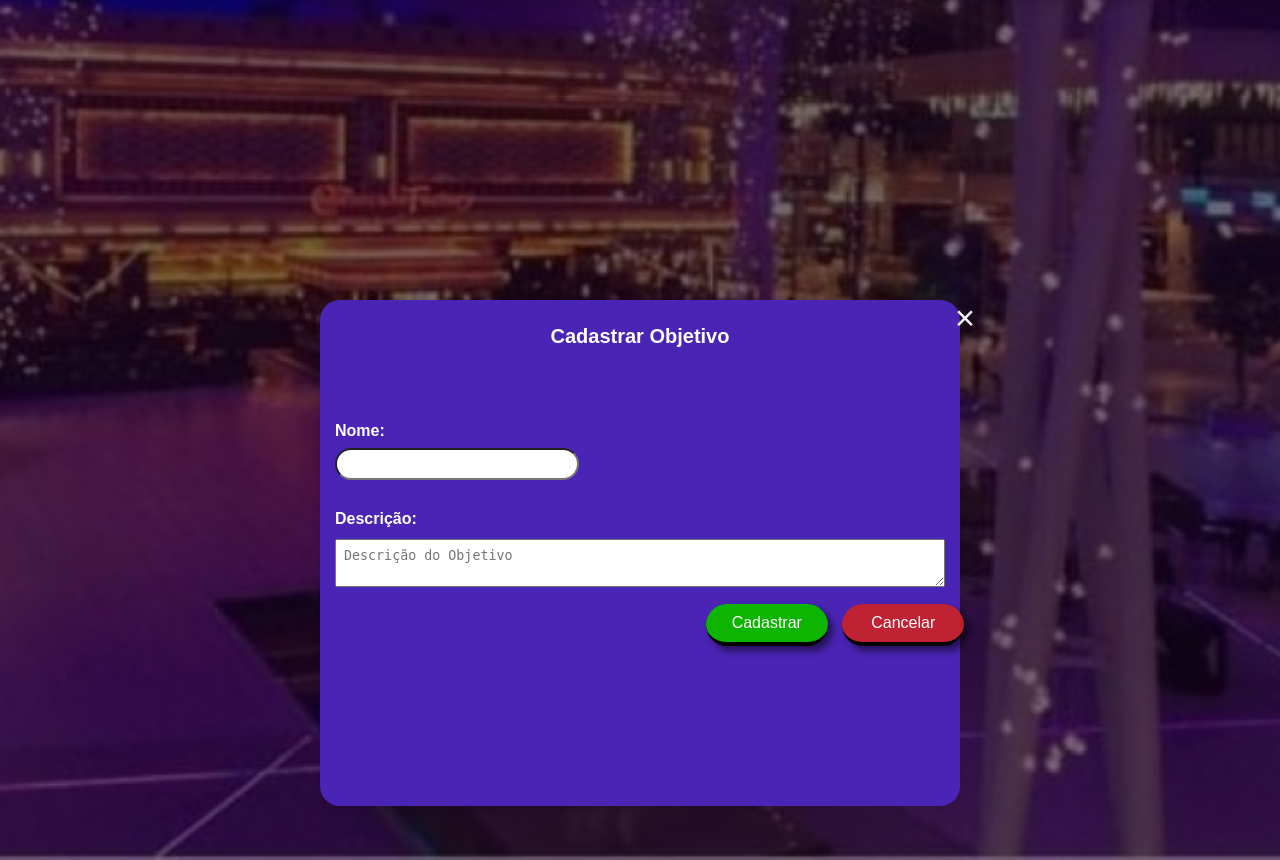
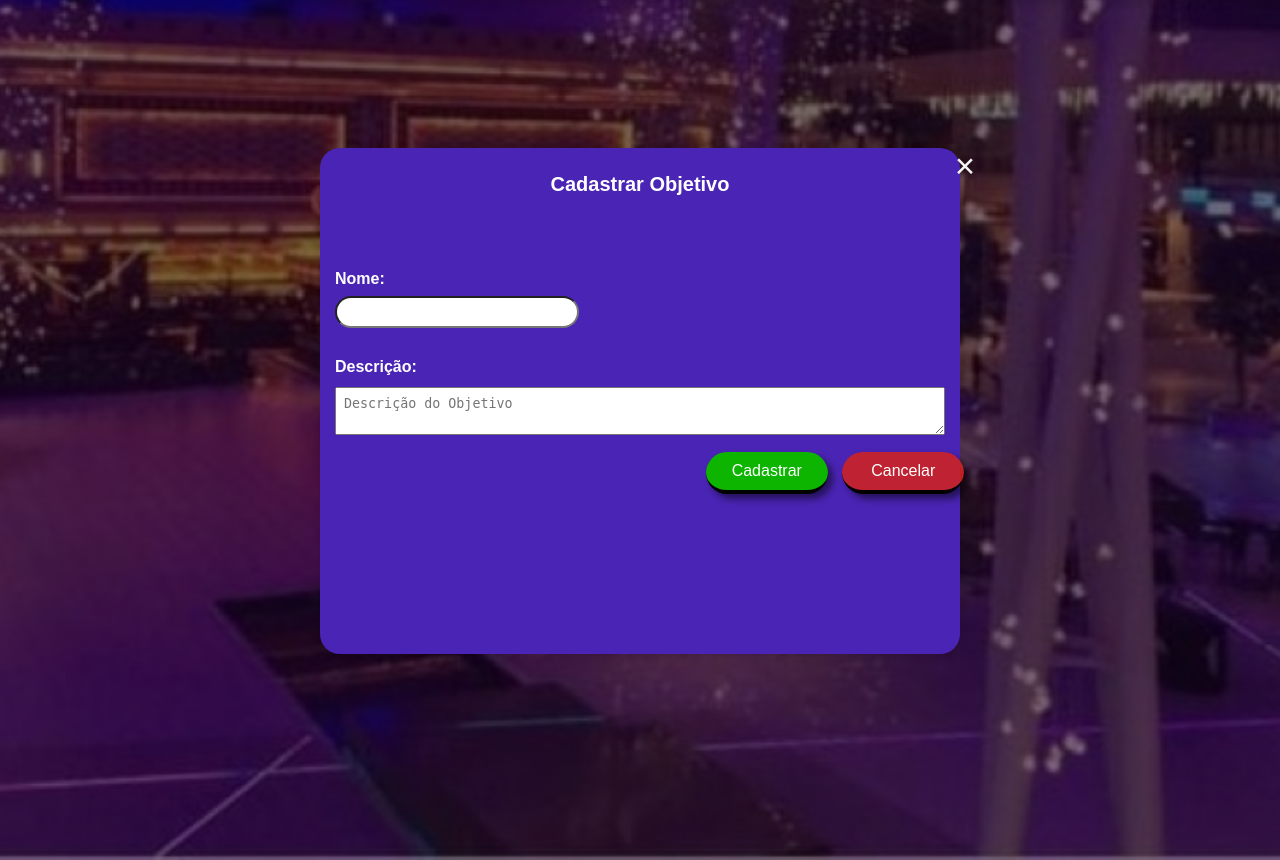
Before and after one commit to andrei817/inovatec, a PHP site: page /objetivo.php in a window 1280 px wide. Shown: the part 70-930 px from the top of the page. Run offline with PHP 8.4, Linux system fonts and the light colour scheme; a stand-in replaces the project's code that opens the database connection.

Commit message:
Update objtivo.css

```diff
--- a/objtivo.css
+++ b/objtivo.css
@@ -253,7 +253,7 @@ nav ul li a:hover::after {
     box-shadow: 0 2px 10px rgba(0, 0, 0, 0.1);
     color: white;
     position: absolute;
-    top: 25%;
+    top: 7%;
     left: 50%;
     transform: translate(-50%);
     padding: 15px;
```
